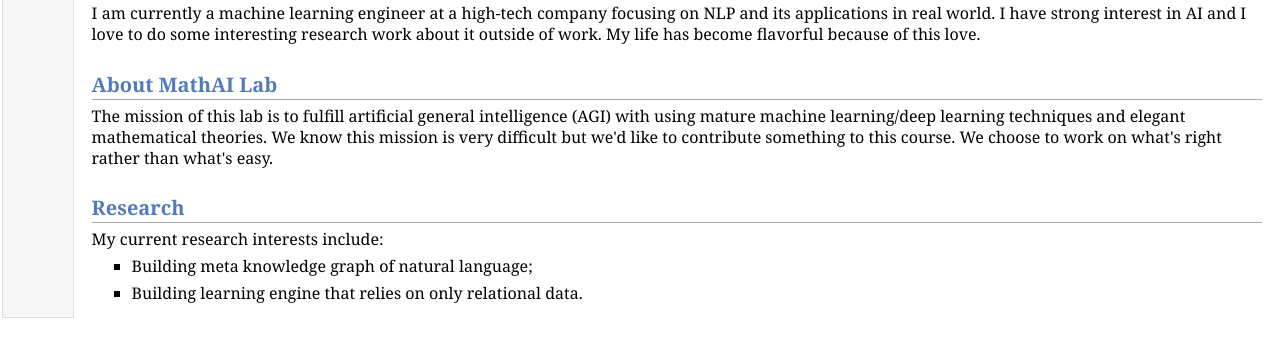
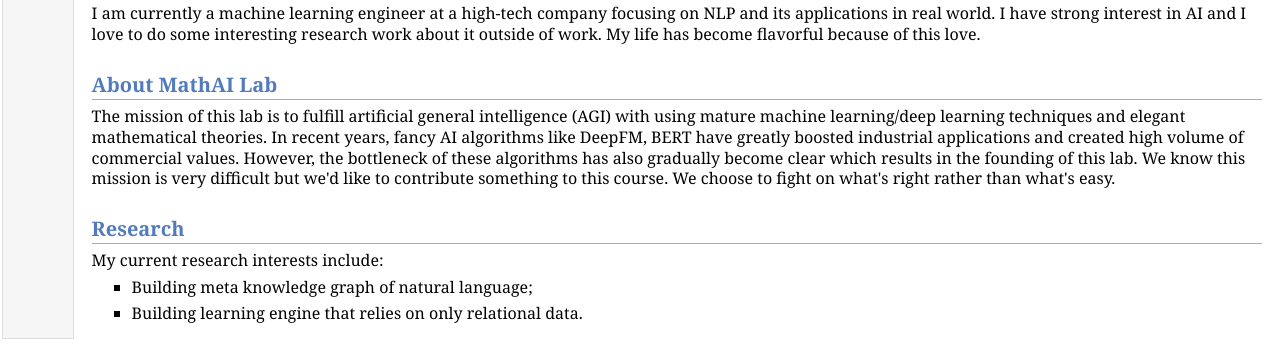
Before and after one commit to yftadyz0610/yftadyz0610.github.io, a plain HTML site: page index.html in a window 1280 px wide. Shown: the part 301-662 px from the top of the page. Drawn offline with Linux system fonts and the light colour scheme.

Commit message:
add more information about our lab

```diff
--- a/index.html
+++ b/index.html
@@ -29,7 +29,7 @@ E-mail: yftadyz@163.com</p>
 <h2>About me</h2>
 <p>I am currently a machine learning engineer at a high-tech company focusing on NLP and its applications in real world. I have strong interest in AI and I love to do some interesting research work about it outside of work. My life has become flavorful because of this love. </p>
 <h2>About MathAI Lab</h2>
-<p>The mission of this lab is to fulfill artificial general intelligence (AGI) with using mature machine learning/deep learning techniques and elegant mathematical theories. We know this mission is very difficult but we'd like to contribute something to this course. We choose to work on what's right rather than what's easy. </p>
+<p>The mission of this lab is to fulfill artificial general intelligence (AGI) with using mature machine learning/deep learning techniques and elegant mathematical theories. In recent years, fancy AI algorithms like DeepFM, BERT have greatly boosted industrial applications and created high volume of commercial values. However, the bottleneck of these algorithms has also gradually become clear which results in the founding of this lab. We know this mission is very difficult but we'd like to contribute something to this course. We choose to fight on what's right rather than what's easy. </p>
 <h2>Research</h2>
 <p>My current research interests include: </p>
 <ul>
```
